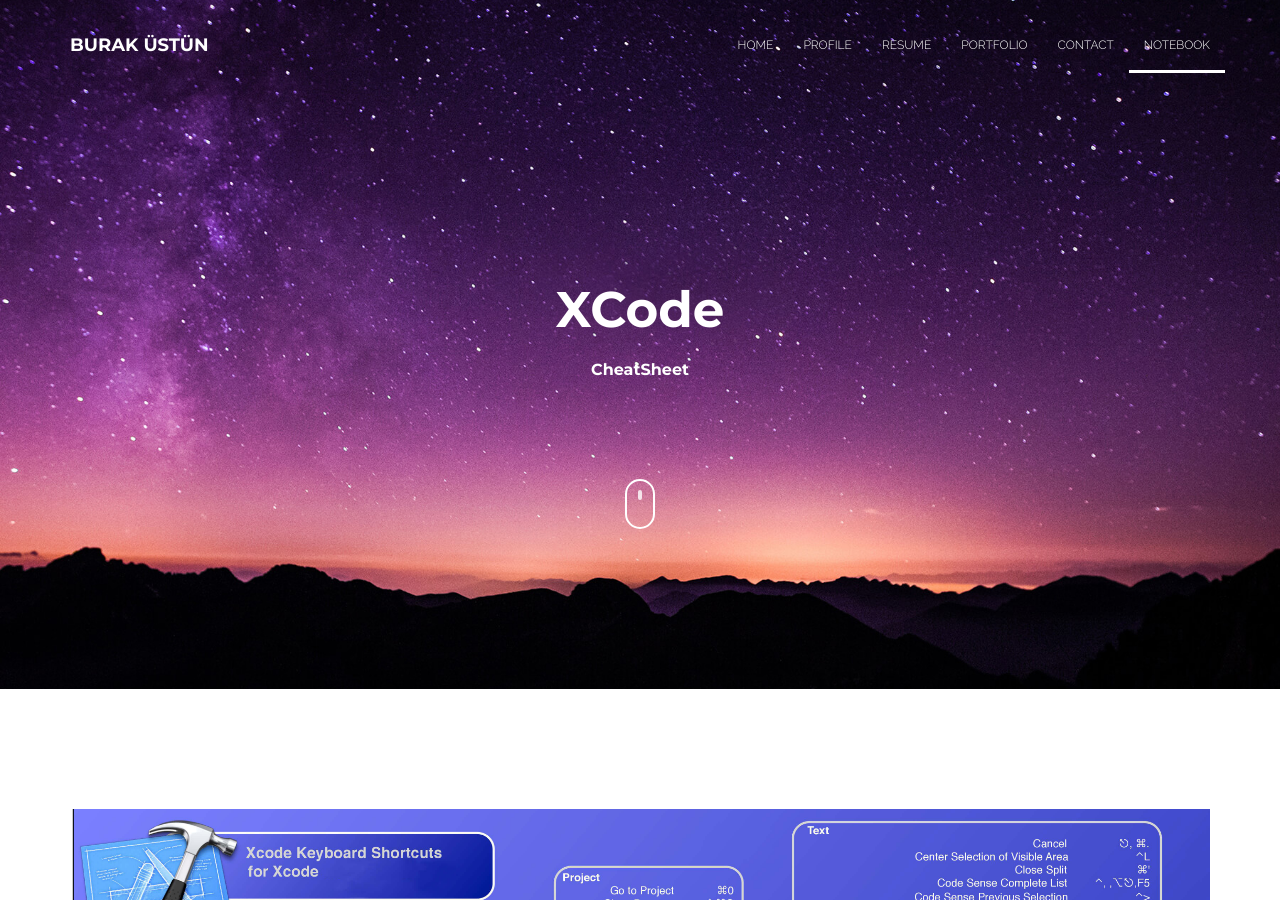
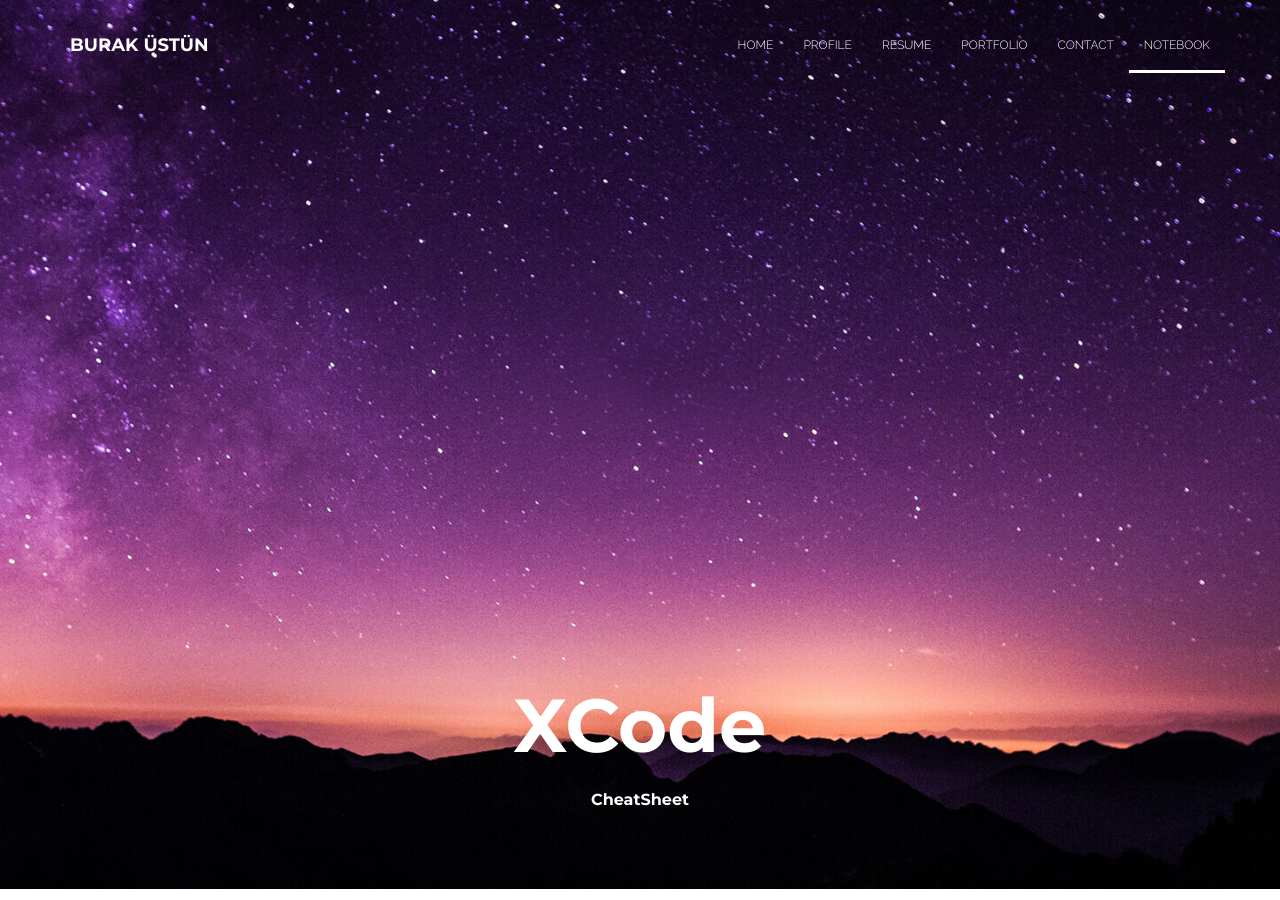
Before and after one commit to buracules/buracules.github.io, a Jekyll site: the page built from _posts/2017-04-05-xcodecheatsheet.md, in a window 1280 px wide and 900 px high. Built offline with Jekyll 4.4.1, drawn with Linux system fonts in a browser that asks for light colours; comment, search, counter and statistics services are not loaded.

Commit message:
style update

```diff
--- a/_layouts/postwithimage.html
+++ b/_layouts/postwithimage.html
@@ -91,25 +91,18 @@
 
     <!-- Navigation end -->
 
-    <section id="intro" class="section">
+    <section id="intro" class="section" style="padding-bottom: 30px;">
 
       <div class="container">
 
         <div class="row">
 
-          <div class="col-md-12">
+          <div class="col-md-12" style="padding-top: 400px">
 
-            <div class="hello wow bounceInDown">
-              <h1>{{page.title}}</h1>
+            <div class="hello wow bounceInDown" style="margin-bottom: 50px">
+              <h1 style="font-size:75px">{{page.title}}</h1>
               <h4>{{page.categories}}</h4>
             </div>
-
-            <a href="#profile">
-              <div class="mouse-icon">
-                <div class="wheel"></div>
-              </div>
-            </a>
-
           </div>
 
         </div><!-- .row -->
@@ -125,7 +118,7 @@
 
         <div class="row">
 
-          <div class="col-md-12 col-xs-12 headline wow bounceInDown" style="text-align: left">
+          <div class="col-md-12 col-xs-12 headline" style="text-align: left">
 
 
             {{content}}
```
Also changed, not shown: _layouts/default.html (+5 -11 lines), assets/images/bg2.jpg, assets/images/bg4.jpg, assets/images/bg5.jpg, assets/images/deaflympics.jpg.
